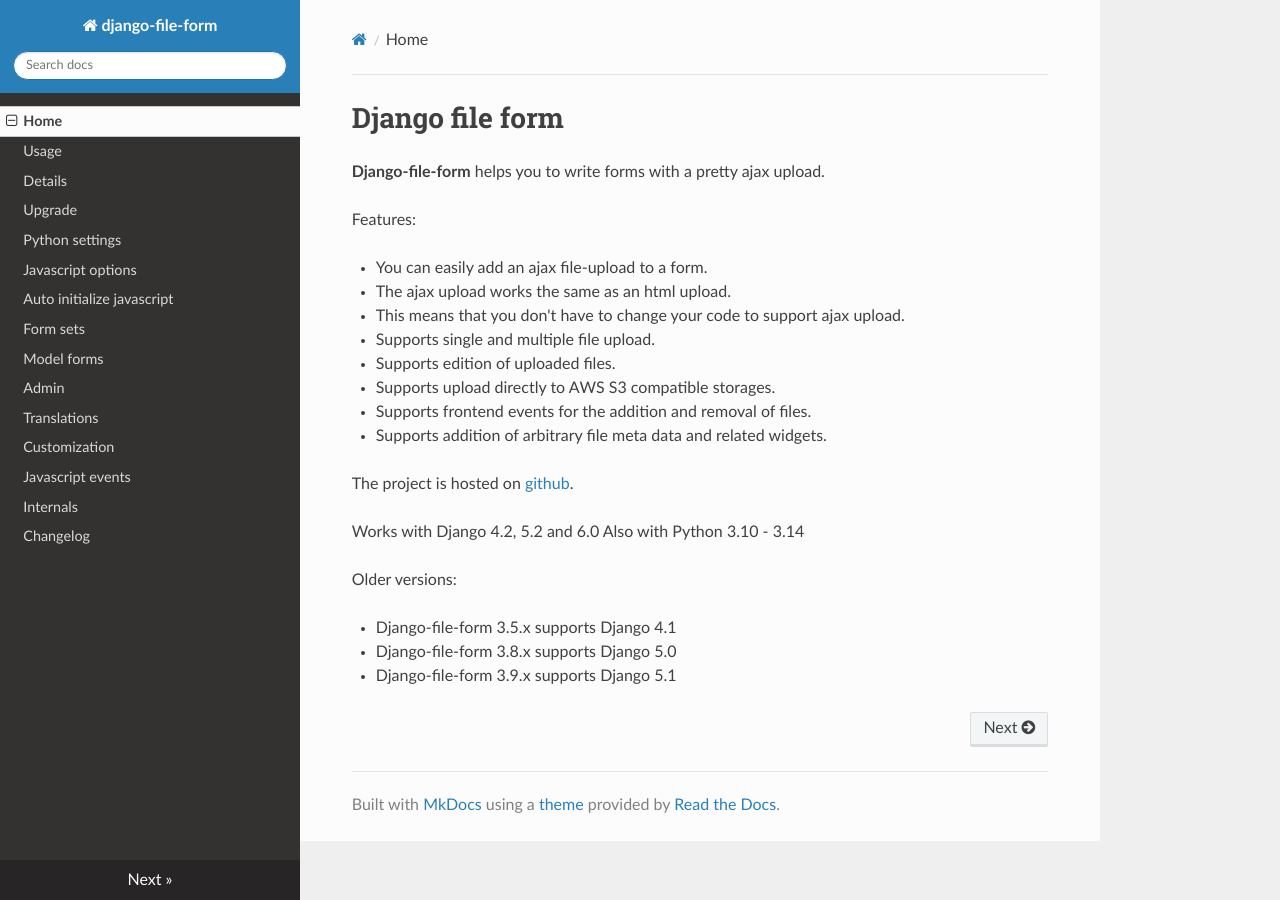
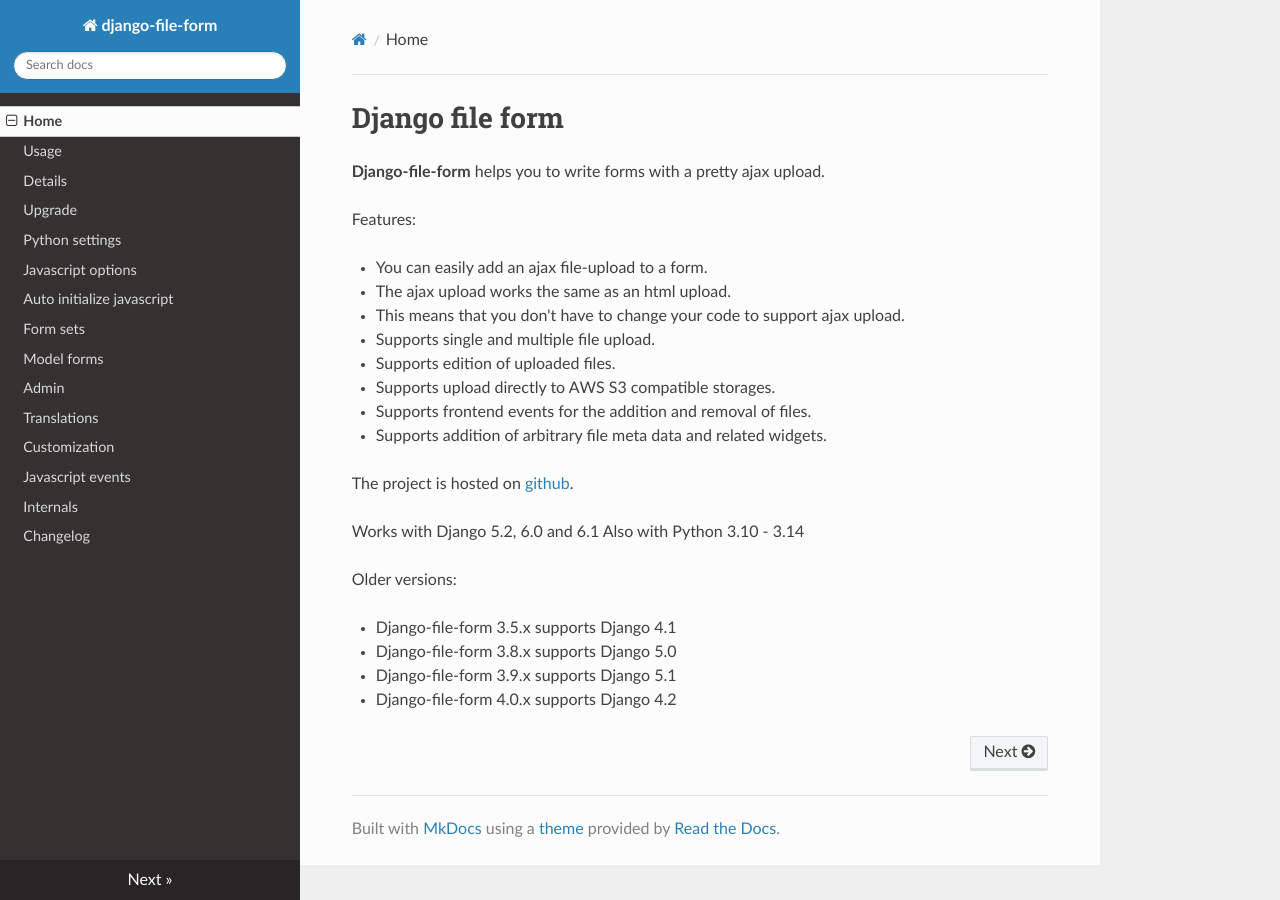
Before and after one commit to mbraak/django-file-form, an MkDocs documentation site: the page built from docs/index.md, in a window 1280 px wide. Built offline with MkDocs 1.6.1, drawn with Linux system fonts in a browser that asks for light colours; nearby versions of some CDN libraries.

Commit message:
Django 6.1 (#1300)
* Django 6.1

* Django 6.1

* Changelog

```diff
--- a/docs/index.md
+++ b/docs/index.md
@@ -15,10 +15,11 @@
 
 The project is hosted on [github](https://github.com/mbraak/django-file-form).
 
-Works with Django 4.2, 5.2 and 6.0 Also with Python 3.10 - 3.14
+Works with Django 5.2, 6.0 and 6.1 Also with Python 3.10 - 3.14
 
 Older versions:
 
 - Django-file-form 3.5.x supports Django 4.1
 - Django-file-form 3.8.x supports Django 5.0
 - Django-file-form 3.9.x supports Django 5.1
+- Django-file-form 4.0.x supports Django 4.2
--- a/setup.py
+++ b/setup.py
@@ -25,9 +25,9 @@
     classifiers=[
         "Development Status :: 5 - Production/Stable",
         "Framework :: Django",
-        "Framework :: Django :: 4.2",
         "Framework :: Django :: 5.2",
         "Framework :: Django :: 6.0",
+        "Framework :: Django :: 6.1",
         "Intended Audience :: Developers",
         "License :: OSI Approved :: Apache Software License",
         "Programming Language :: Python :: 3.10",
```
Also changed, not shown: docs/changelog.md (+4 -0 lines), 3 other files.
